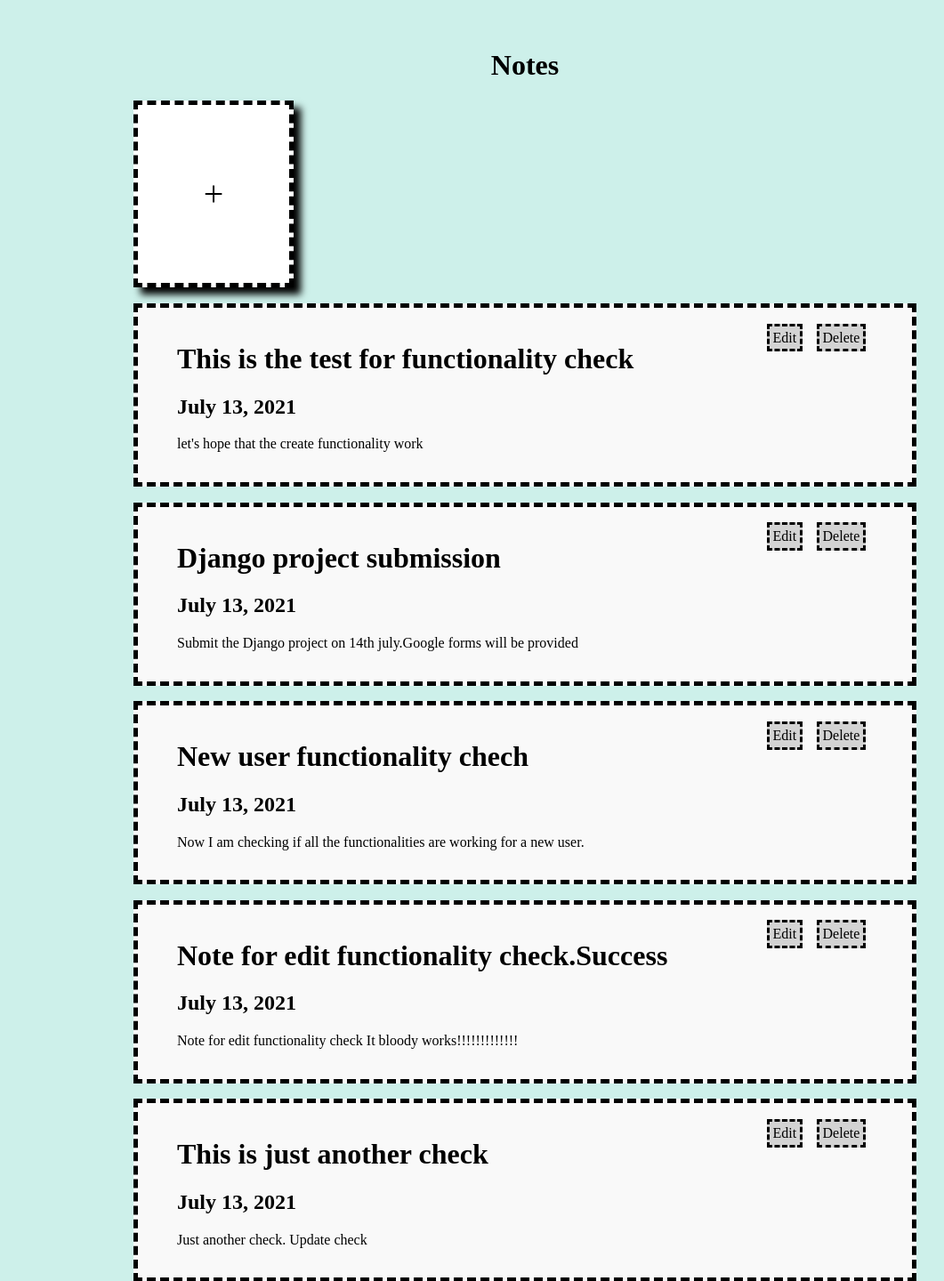
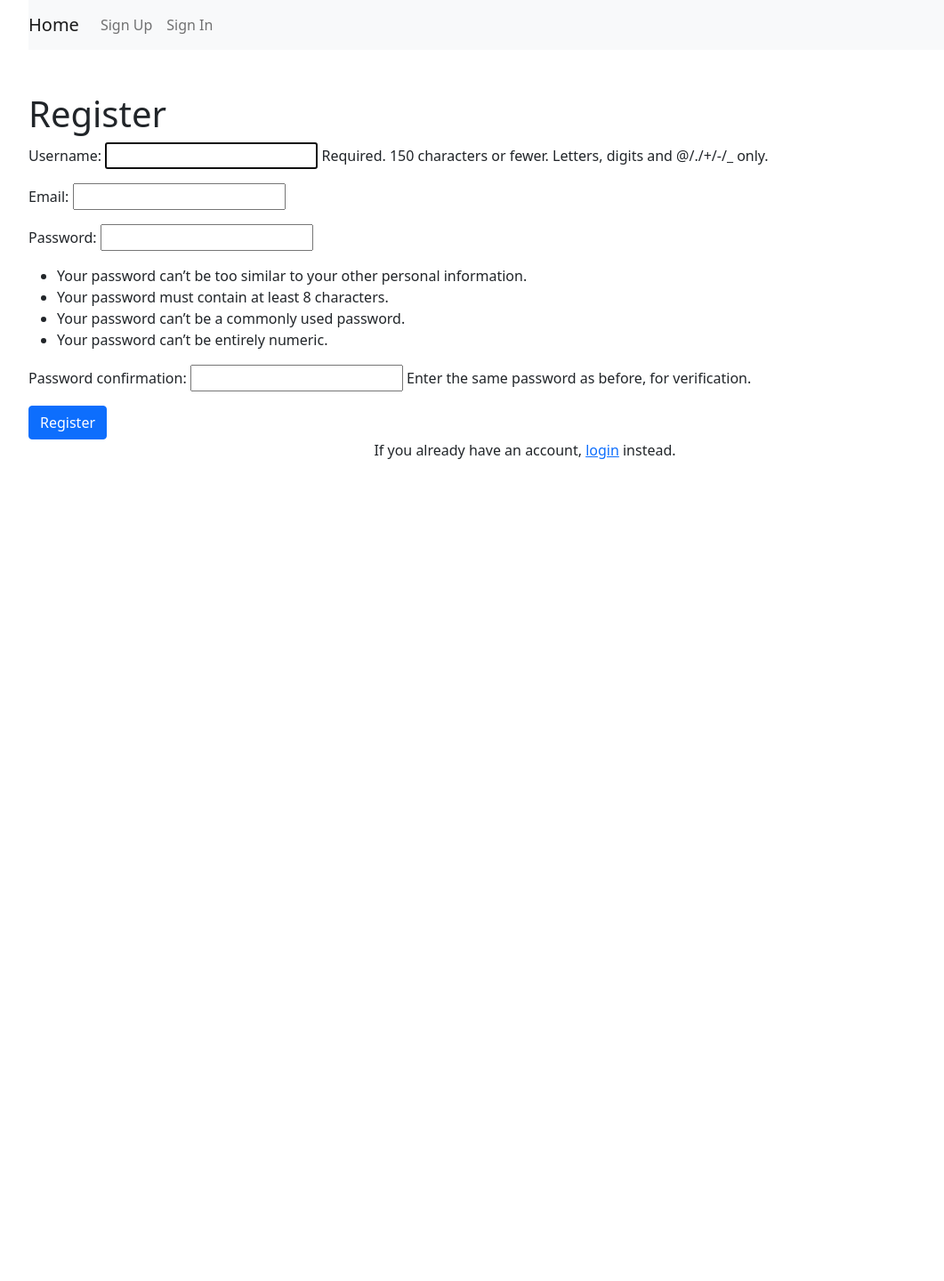
Before and after one commit to RRKarthik/django-notes, a Django app: page / in a window 1280 px wide. Shown: the top 1440 px of the page at 89% size, without its empty margins (50-1111 px from the left). After the commit the page ends 516 px from the top, so only its background shows below. Run offline with Django 3.2, Linux system fonts and the light colour scheme; data comes from the database, SQL or seed files in the repository; both versions use the stored data as it was after the commit.

Commit message:
Added user specific functionalities

```diff
--- /dev/null
+++ b/Notes/forms.py
@@ -0,0 +1,20 @@
+from django import forms
+from django.contrib.auth.forms import UserCreationForm
+from django.contrib.auth.models import User
+
+
+# Create your forms here.
+
+class NewUserForm(UserCreationForm):
+	email = forms.EmailField(required=True)
+
+	class Meta:
+		model = User
+		fields = ("username", "email", "password1", "password2")
+
+	def save(self, commit=True):
+		user = super(NewUserForm, self).save(commit=False)
+		user.email = self.cleaned_data['email']
+		if commit:
+			user.save()
+		return user
--- a/Notes/urls.py
+++ b/Notes/urls.py
@@ -17,10 +17,13 @@ from django.contrib import admin
 from django.urls import path
 from myApp import views
 urlpatterns = [
-    path('', views.viewNote),
+	path('',views.register),
 	path('admin/', admin.site.urls),
-	path('createNote/',views.createNote,name="create"),
-	path('viewNote/',views.viewNote,name="view"),
+	path('createNote/<int:reqId>',views.createNote,name="create"),
+	path('viewNote/<int:reqId>',views.viewNote,name="view"),
 	path('deleteNote/<int:Id>',views.deleteNote,name="deleteNote"),
 	path('update/<int:Id>',views.update,name="update"),
+	path("register/", views.register, name="register"),
+	path("login", views.login_req, name="login"),
+	path('signout/',views.signout,name='signout'),
 ]
--- a/myApp/models.py
+++ b/myApp/models.py
@@ -5,3 +5,7 @@ class Notes(models.Model):
 	title = models.CharField(max_length=50)
 	date = models.DateField(blank=True,null=True)
 	body = models.CharField(max_length=250)
+	reqid = models.IntegerField(blank=True,null=True)
+
+	def __str__(self):
+		return self.title
--- a/myApp/views.py
+++ b/myApp/views.py
@@ -1,33 +1,79 @@
-from django.shortcuts import render
+from django.shortcuts import render,redirect
 from .models import Notes
+from Notes.forms import NewUserForm
+from django.contrib.auth import login
+from django.contrib import messages
+from django.contrib.auth.forms import AuthenticationForm
+from django.contrib.auth import login, authenticate,logout
 # Create your views here.
-def createNote(request):
+def createNote(request,reqId):
 	if request.method == "POST":
 		title = request.POST["title"]
 		date = request.POST["date"]
 		body = request.POST["body"]
-		Notes.objects.create(title=title,date=date,body=body)
-		data = Notes.objects.all()
-		return render(request,"myApp/view-note.html",{"data":data})
-	return render(request,"myApp/create-note.html",{})
+		reqid = reqId
+		Notes.objects.create(title=title,date=date,body=body,reqid = reqid)
+		data = Notes.objects.filter(reqid = reqid)
+		return render(request,"myApp/view-note.html",{"data":data,"d1":reqid})
+	return render(request,"myApp/create-note.html",{"reqid":reqId})
 
-def viewNote(request):
-	data = Notes.objects.all()
-	return render(request,"myApp/view-note.html",{"data":data})
+def viewNote(request,reqId):
+	data = Notes.objects.filter(reqid = reqId)
+	if(len(data)>=1):
+		d1 = data[0].reqid
+	else:
+		d1 = reqId
+	return render(request,"myApp/view-note.html",{"data":data,"d1":d1})
 
 def deleteNote(request,Id):
+	reqid = Notes.objects.get(id=Id).reqid
 	Notes.objects.filter(id=Id).delete()
-	data = Notes.objects.all()
-	return render(request,"myApp/view-note.html",{"data":data})
+	data = Notes.objects.filter(reqid = reqid)
+
+	return render(request,"myApp/view-note.html",{"data":data,"d1":reqid})
 
 def update(request,Id):
 	data = Notes.objects.get(id=Id)
-	print(data.date)
 	if request.method == "POST":
 		title = request.POST["title"]
 		date = request.POST["date"]
 		body = request.POST["body"]
 		Notes.objects.filter(id=Id).update(title=title,date=date,body=body)
-		data = Notes.objects.all()
-		return render(request,"myApp/view-note.html",{"data":data})
+		reqid = Notes.objects.get(id=Id).reqid
+		data = Notes.objects.filter(reqid = reqid)
+		return render(request,"myApp/view-note.html",{"data":data,"d1":reqid})
 	return render(request,"myApp/edit-note.html",{"data":data})
+
+def register(request):
+	if request.method == "POST":
+		form = NewUserForm(request.POST)
+		if form.is_valid():
+			user = form.save()
+			login(request, user)
+			messages.success(request, "Registration successful." )
+			return redirect("view",user.id)
+		messages.error(request, "Unsuccessful registration. Invalid information.")
+	form = NewUserForm()
+	return render (request=request, template_name="myApp/register.html", context={"register_form":form})
+
+def login_req(request):
+	if request.method == "POST":
+		form = AuthenticationForm(request, data=request.POST)
+		if form.is_valid():
+			username = form.cleaned_data.get('username')
+			password = form.cleaned_data.get('password')
+			user = authenticate(username=username, password=password)
+			if user is not None:
+				login(request , user)
+				messages.info(request, f"You are now logged in as {username}.")
+				return redirect("view",user.id)
+			else:
+				messages.error(request,"Invalid username or password.")
+		else:
+			messages.error(request,"Invalid username or password.")
+	form = AuthenticationForm()
+	return render(request=request, template_name="myApp/login.html", context={"login_form":form})
+
+def signout(request):
+    logout(request)
+    return redirect("login")
--- /dev/null
+++ b/templates/myApp/base.html
@@ -0,0 +1,43 @@
+<!DOCTYPE html>
+<html lang="en">
+  <head>
+    <meta charset="UTF-8" />
+    <meta http-equiv="X-UA-Compatible" content="IE=edge" />
+    <meta name="viewport" content="width=device-width, initial-scale=1.0" />
+    <title>Student</title>
+    <link href="https://cdn.jsdelivr.net/npm/bootstrap@5.0.2/dist/css/bootstrap.min.css" rel="stylesheet" integrity="sha384-EVSTQN3/azprG1Anm3QDgpJLIm9Nao0Yz1ztcQTwFspd3yD65VohhpuuCOmLASjC" crossorigin="anonymous">
+    <script src="https://cdn.jsdelivr.net/npm/bootstrap@5.0.2/dist/js/bootstrap.bundle.min.js" integrity="sha384-MrcW6ZMFYlzcLA8Nl+NtUVF0sA7MsXsP1UyJoMp4YLEuNSfAP+JcXn/tWtIaxVXM" crossorigin="anonymous"></script>
+  </head>
+  <body>
+    <div class="container">
+      <nav class="navbar navbar-expand-lg navbar-light bg-light">
+        <a class="navbar-brand" href="{% url 'register' %}">Home</a>
+        <button
+          class="navbar-toggler"
+          type="button"
+          data-toggle="collapse"
+          data-target="#navbarNavAltMarkup"
+          aria-controls="navbarNavAltMarkup"
+          aria-expanded="false"
+          aria-label="Toggle navigation"
+        >
+          <span class="navbar-toggler-icon"></span>
+        </button>
+        <div class="collapse navbar-collapse" id="navbarNavAltMarkup">
+          <div class="navbar-nav">
+            {% if not user.is_authenticated %}
+
+            <a class="nav-item nav-link" href="{% url 'register' %}">Sign Up</a>
+            <a class="nav-item nav-link" href="{% url 'login' %}">Sign In</a>
+
+            {% else %}
+            <a class="nav-item nav-link" href = "{% url 'signout' %}">Sign Out</a>
+            {%endif%}
+          </div>
+        </div>
+      </nav>
+    </div>
+    {%block content%}
+    {%endblock%}
+  </body>
+</html>
--- a/templates/myApp/create-note.html
+++ b/templates/myApp/create-note.html
@@ -1,5 +1,6 @@
 {% load static %}
 <!DOCTYPE html>
+
 <html>
 <head>
 	<meta charset="utf-8">
@@ -9,7 +10,7 @@
 <body>
 
 	<div id="form-container">
-		<div id="back"> <a href="{% url 'view' %}"> <p>&lt; </p></a>  </div>
+		<div id="back"> <a href="{% url 'view' reqid %}"> <p>&lt; </p></a>  </div>
    <form method="POST">
    	{% csrf_token %}
    	<input type="text" name="title" placeholder="Title" required><br>
--- /dev/null
+++ b/templates/myApp/register.html
@@ -0,0 +1,18 @@
+{% extends "myApp/base.html" %}
+{%block content%}
+
+<div class="container py-5">
+	<h1>Register</h1>
+	<form method="POST">
+		{% csrf_token %}
+		{{ register_form.as_p }}
+		<button class="btn btn-primary" type="submit">Register</button>
+	</form>
+	<p class="text-center">If you already have an account, <a href="/login">login</a> instead.</p>
+</div>
+
+
+
+
+
+{%endblock%}
--- a/templates/myApp/view-note.html
+++ b/templates/myApp/view-note.html
@@ -1,4 +1,7 @@
+{% extends "myApp/base.html" %}
+{%block content%}
 {% load static %}
+
 <!DOCTYPE html>
 <html>
 <head>
@@ -7,17 +10,19 @@
 	<link rel="stylesheet"  href="{% static 'styles.css' %}">
 </head>
 <body>
+
 	<h1 id="title">Notes</h1>
-	<a href="{% url 'create' %}">
+	<a href="{% url 'create' d1 %}">
 		<div id="sample-note">
 		    <p>+</p>
 		</div>
 	</a>
+
 	<div id="container">
     {% for i in data %}
     <div class="note">
-    	<a href="{% url 'deleteNote' i.id %}">Delete</a>
-    	<a href="{% url 'update' i.id %}">Edit</a>
+    	<a href="{% url 'deleteNote' i.id  %}">Delete</a>
+    	<a href="{% url 'update' i.id  %}">Edit</a>
     	<h1>{{i.title}}</h1>
 
     	<h2>{{i.date}}</h2>
@@ -27,3 +32,5 @@
     </div>
 </body>
 </html>
+
+{%endblock%}
```
Also changed, not shown: templates/myApp/edit-note.html (+5 -4 lines), templates/myApp/login.html (added, +14 -0 lines), db.sqlite3, myApp/migrations/0002_notes_reqid.py (added).
